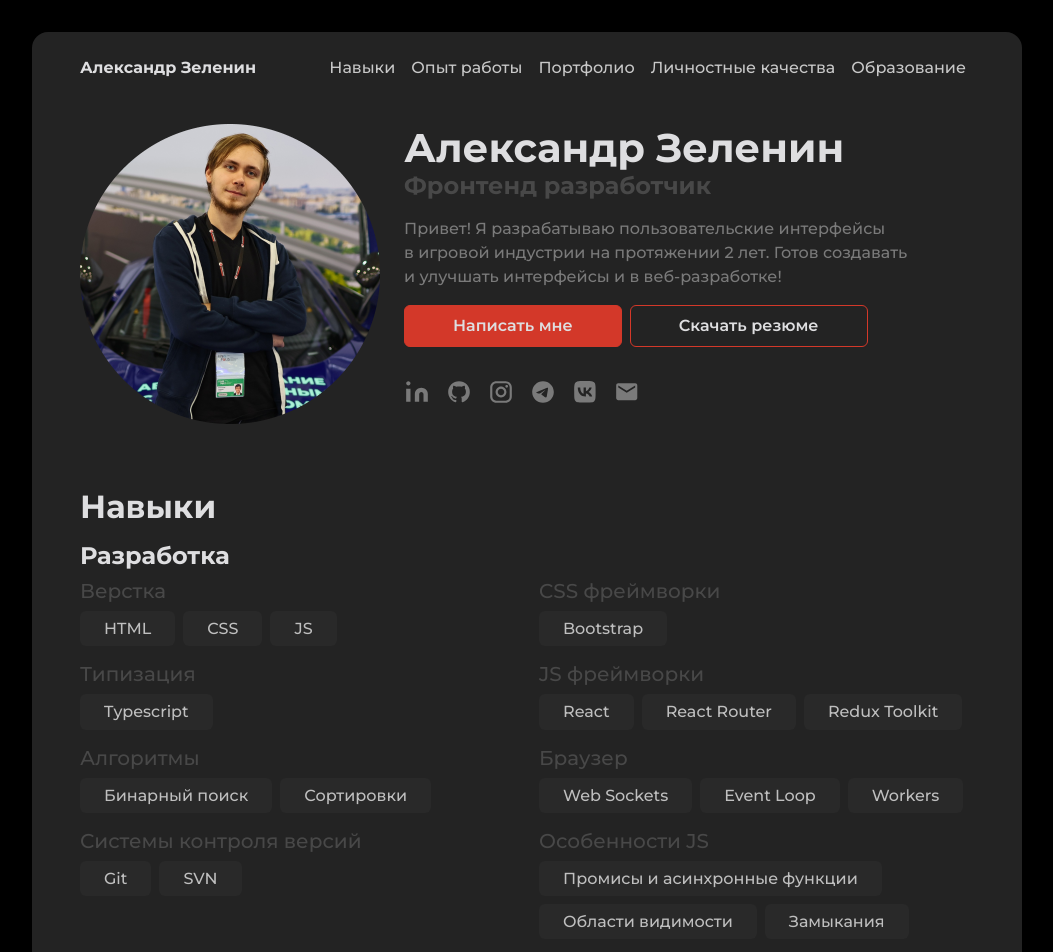
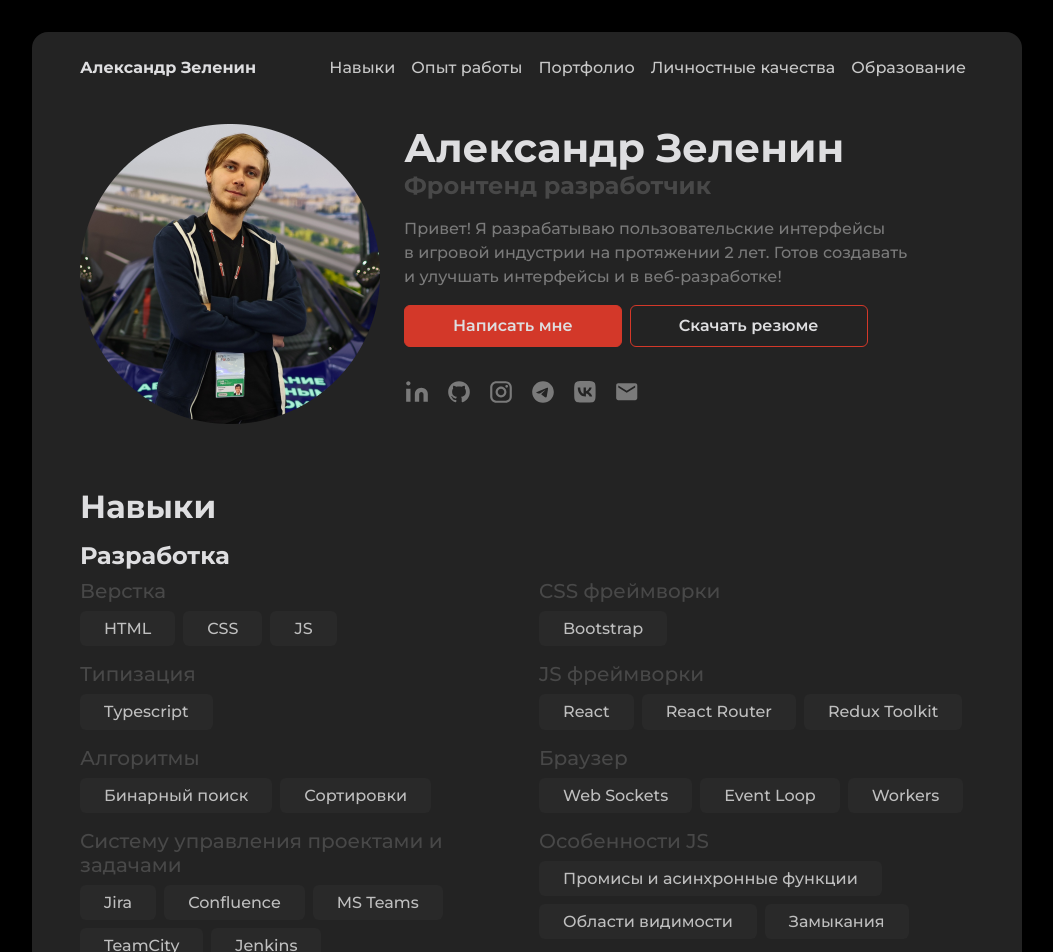
Before and after one commit to LeMane1/react-resume, a React (Create React App) app: page / in a window 1280 px wide. Shown: the top 952 px of the page, without its empty margins (113-1166 px from the left). Built offline with nearby package versions, Linux system fonts and the light colour scheme.

Commit message:
added skills

```diff
--- a/src/data/constants.js
+++ b/src/data/constants.js
@@ -65,11 +65,15 @@ export const devSkills = [
 		skillBlockTitle: 'Браузер',
 		skills: ['Web Sockets', 'Event Loop', 'Workers'],
 	},
-	{ skillBlockTitle: 'Системы контроля версий', skills: ['Git', 'SVN'] },
+	{
+		skillBlockTitle: 'Систему управления проектами и задачами',
+		skills: ['Jira', 'Confluence', 'MS Teams', 'TeamCity', 'Jenkins'],
+	},
 	{
 		skillBlockTitle: 'Особенности JS',
 		skills: ['Промисы и асинхронныe функции', 'Области видимости', 'Замыкания'],
 	},
+	{ skillBlockTitle: 'Системы контроля версий', skills: ['Git', 'SVN'] },
 ]
 
 export const designSkills = [
```
